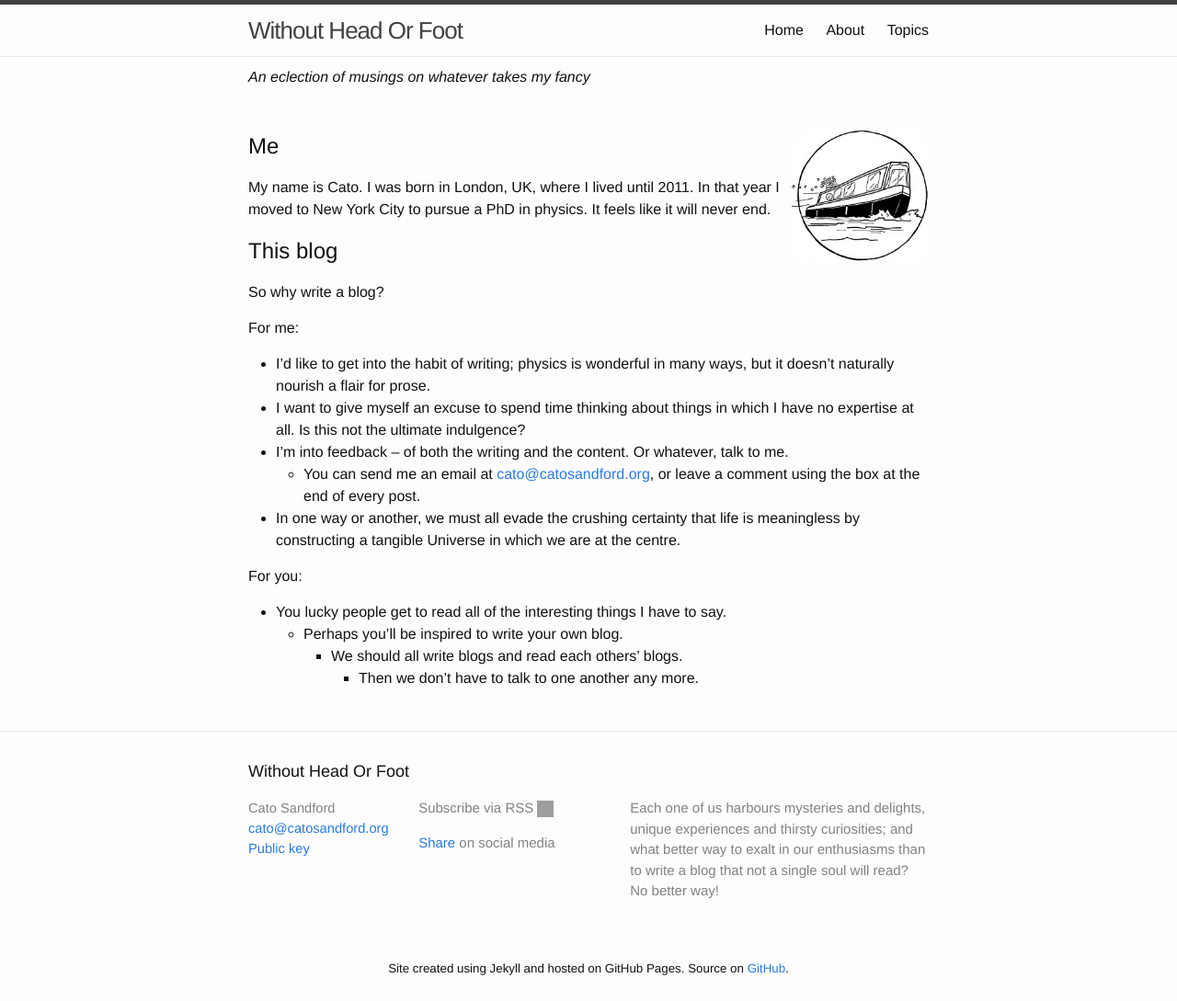
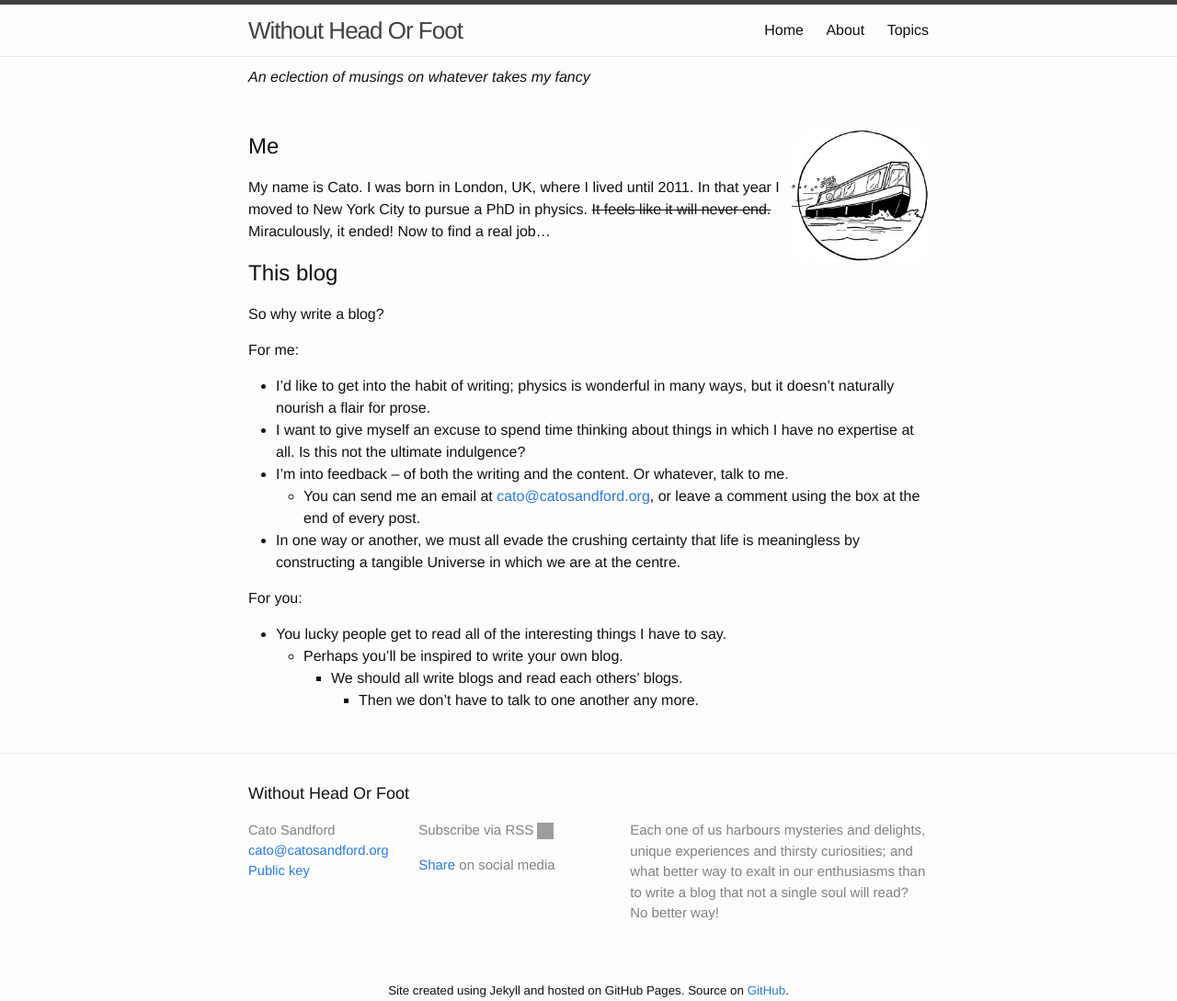
Before and after one commit to Allium/WithoutHeadOrFoot, a Jekyll site: the page built from About.md, in a window 1280 px wide. Shown: the whole page at 92% size. Built offline with Jekyll 4.4.1, drawn with Linux system fonts in a browser that asks for light colours; before the commit the page ends 1065 px from its top, so only the background shows below that; grey boxes are pictures that could not be loaded.

Commit message:
Updated About

```diff
--- a/About.md
+++ b/About.md
@@ -9,7 +9,7 @@ permalink: /about/
 
 ## Me
 
-My name is Cato. I was born in London, UK, where I lived until 2011. In that year I moved to New York City to pursue a PhD in physics. It feels like it will never end.
+My name is Cato. I was born in London, UK, where I lived until 2011. In that year I moved to New York City to pursue a PhD in physics. <s>It feels like it will never end.</s> Miraculously, it ended! Now to find a real job&hellip;
 
 ## This blog
 
```
Also changed, not shown: _posts/2017-07-16-Street-Feast.md (+1 -1 lines).
